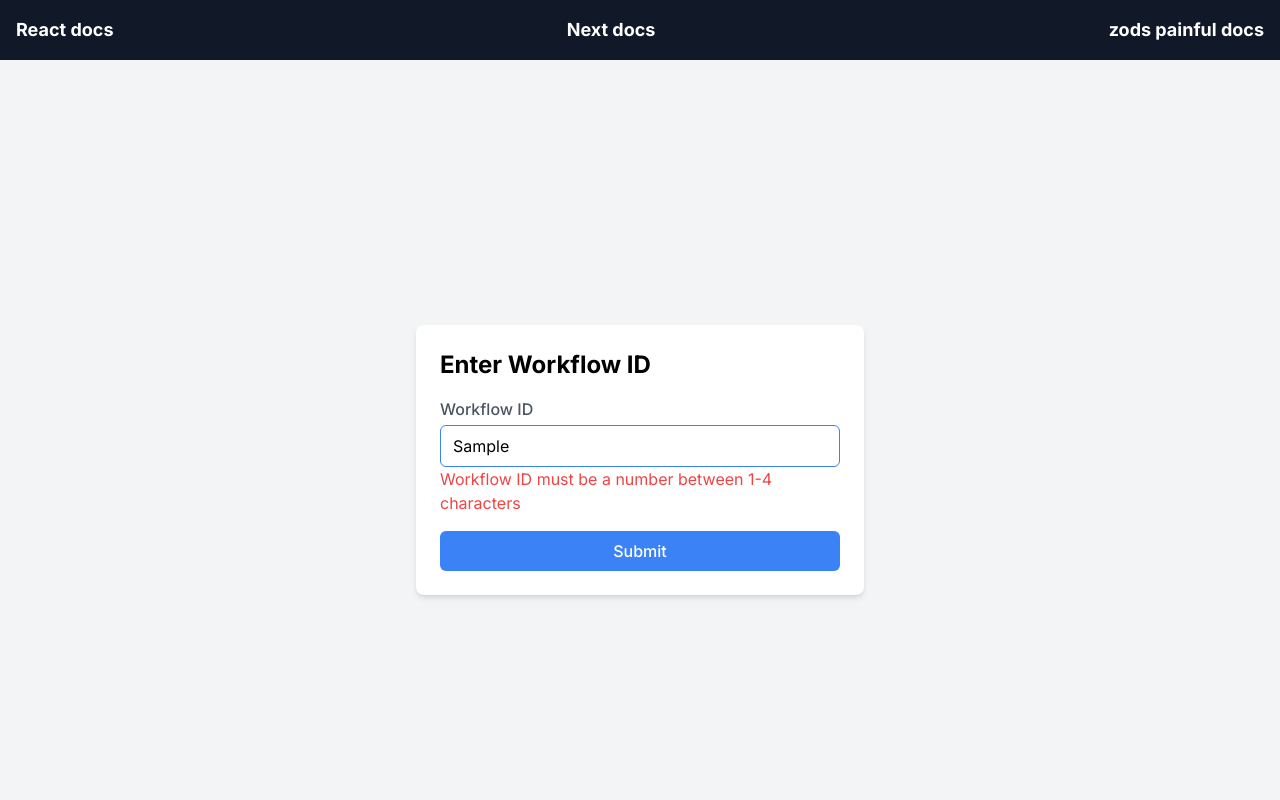
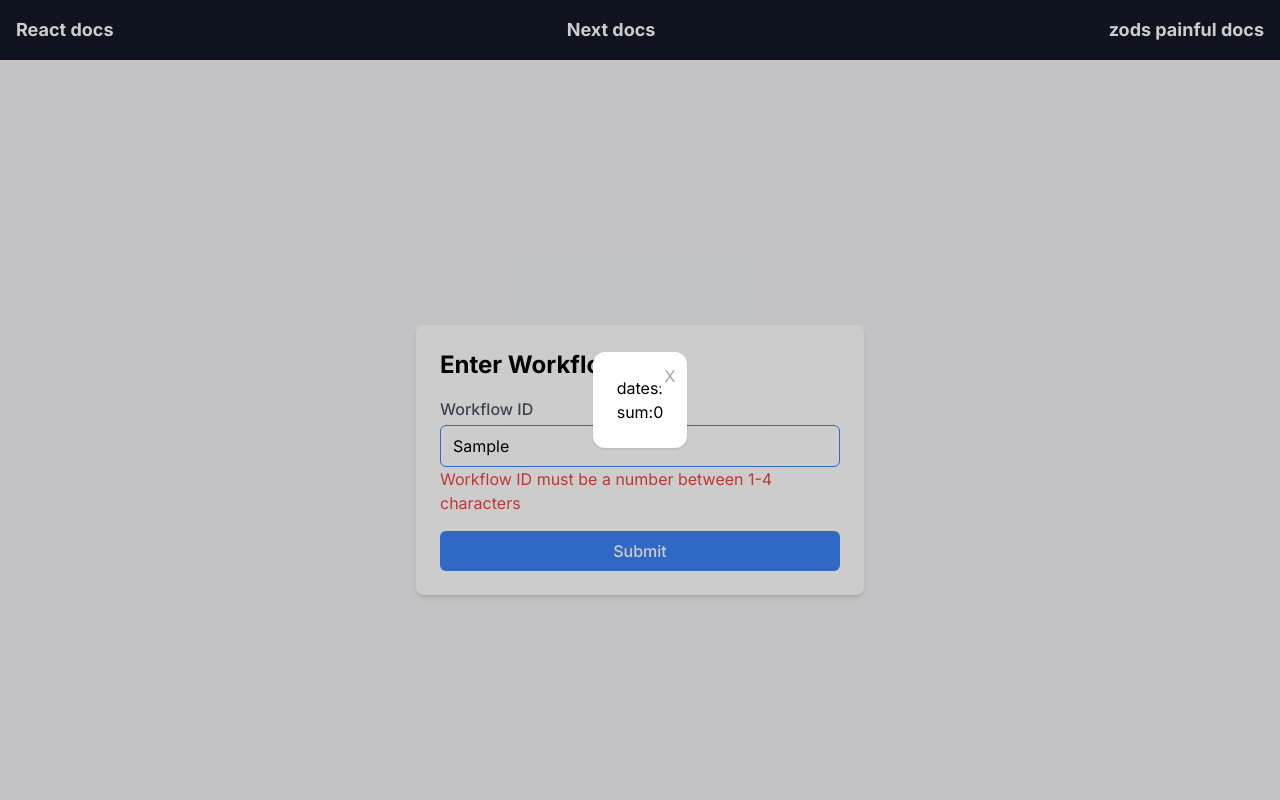
Before and after one commit to Robbie-donoghue/next-case, a Next.js app: page / in a window 1280 px wide. Both pictures are taken after typing "Sample" into the empty fields and a click on the button "Submit". Shown: the top 800 px of the page. Built offline with nearby package versions, Linux system fonts and the light colour scheme; no server answers.

Commit message:
with modal

```diff
--- a/app/components/Modal.jsx
+++ b/app/components/Modal.jsx
@@ -1,11 +1,31 @@
 "use client";
 import { useEffect } from "react";
 
-export default function Modal({ dates, sum }) {
+export default function Modal({ dates, sum, open, onClose }) {
   return (
-    <div>
-      <h1>dates:{dates}</h1>
-      <h2>sum:{sum}</h2>
+    <div
+      onClick={onClose}
+      className={`
+        fixed inset-0 flex justify-center items-center transition-colors
+        ${open ? "visible bg-black/20" : "invisible"}
+      `}
+    >
+      <div
+        onClick={(e) => e.stopPropagation()}
+        className={`
+          bg-white rounded-xl shadow p-6 transition-all
+          ${open ? "scale-100 opacity-100" : "scale-125 opacity-0"}
+        `}
+      >
+        <button
+          onClick={onClose}
+          className="absolute top-2 right-2 p-1 rounded-lg text-gray-400 bg-white hover:bg-gray-50 hover:text-gray-600"
+        >
+          X
+        </button>
+        <h1>dates:{dates}</h1>
+        <h2>sum:{sum}</h2>
+      </div>
     </div>
   );
 }
--- a/app/components/SubmitButton.jsx
+++ b/app/components/SubmitButton.jsx
@@ -1,7 +1,7 @@
 "use client";
 
 import { useForm } from "react-hook-form";
-export default function SubmitButton() {
+export default function SubmitButton({ setOpen }) {
   const {
     formState: { isSubmitting },
   } = useForm();
@@ -10,6 +10,7 @@ export default function SubmitButton() {
       className="w-full bg-blue-500 hover:bg-blue-600 text-white font-medium py-2 px-4 rounded-md"
       type="submit"
       disabled={isSubmitting}
+      onClick={() => setOpen(true)}
     >
       {isSubmitting ? "Loading" : "Submit"}
     </button>
--- a/app/components/WorkflowIdForm.jsx
+++ b/app/components/WorkflowIdForm.jsx
@@ -6,7 +6,7 @@ import { useEffect, useState } from "react";
 import { getTaskDetails } from "../utils";
 import { useForm } from "react-hook-form";
 
-const WorkflowIdForm = ({ setSum, setDates }) => {
+const WorkflowIdForm = ({ setSum, setDates, setOpen }) => {
   //set with empty string initally
   const [formSearchData, setFormSearchData] = useState("");
   const [workflows, setWorkFlows] = useState([]);
@@ -74,6 +74,7 @@ const WorkflowIdForm = ({ setSum, setDates }) => {
       });
       const formatted = formatter.format(temp);
       console.log(formatted); //£668.00
+      setSum(formatted);
     }
 
     fetchAndSum();
@@ -139,7 +140,7 @@ const WorkflowIdForm = ({ setSum, setDates }) => {
             )}
           </div>
           <div className="flex justify-end">
-            <SubmitButton />
+            <SubmitButton setOpen={setOpen} />
           </div>
         </form>
       </div>
--- a/app/page.js
+++ b/app/page.js
@@ -5,11 +5,17 @@ import WorkflowIdForm from "./components/WorkflowIdForm";
 export default function Home() {
   const [sum, setSum] = useState(0);
   const [dates, setDates] = useState([]);
+  const [open, setOpen] = useState(false);
   return (
     <main>
       <div>
-        <WorkflowIdForm setSum={setSum} setDates={setDates} />
-        <Modal dates={dates} sum={sum} />
+        <WorkflowIdForm setSum={setSum} setDates={setDates} setOpen={setOpen} />
+        <Modal
+          dates={dates}
+          sum={sum}
+          open={open}
+          onClose={() => setOpen(false)}
+        />
       </div>
     </main>
   );
```
